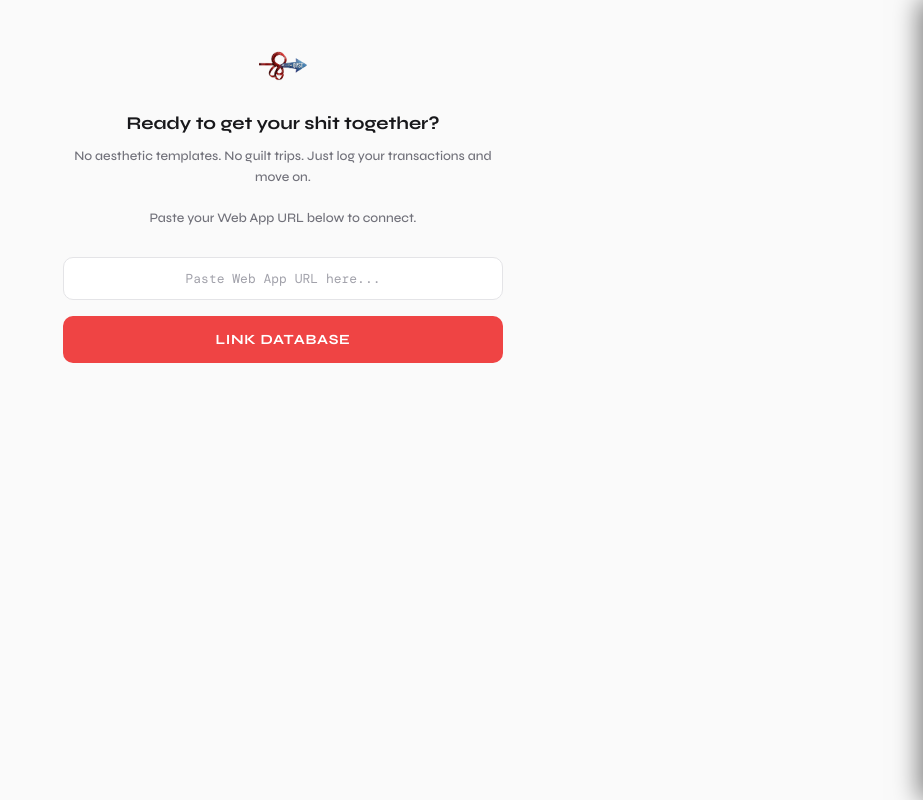
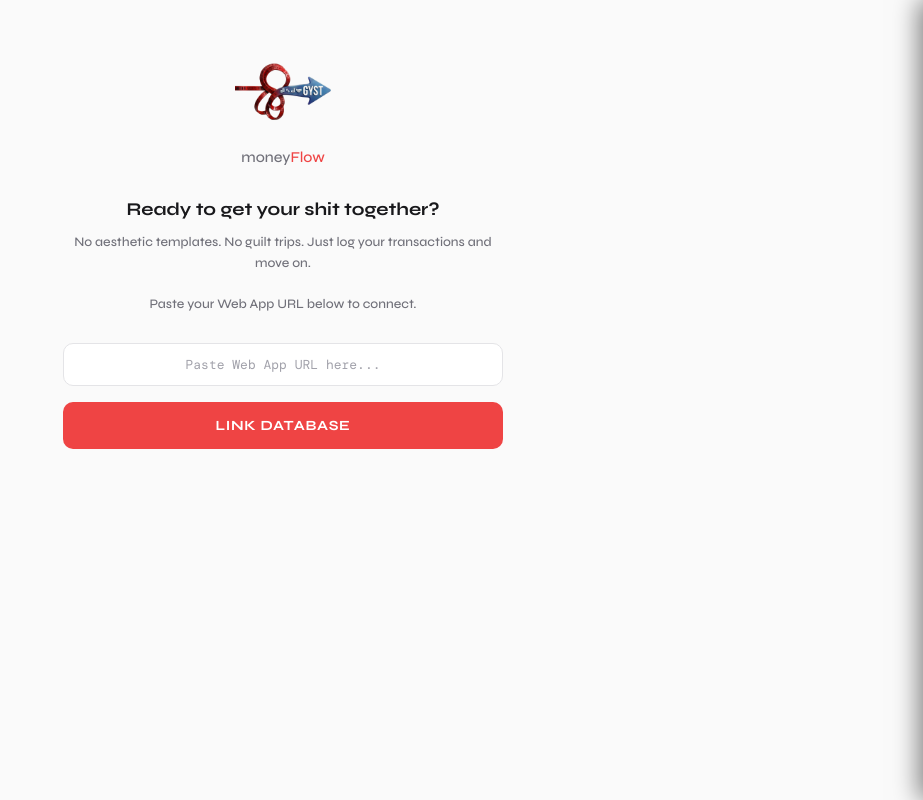
Before and after one commit to kunalvrma/GYST, a plain HTML site: page index.html in a window 1280 px wide. Shown: the whole page, without its empty margins (357-1280 px from the left). Drawn offline with nearby package versions, Linux system fonts and the light colour scheme.

Commit message:
style: refine logo sizing and restore moneyFlow typography

```diff
--- a/index.html
+++ b/index.html
@@ -407,7 +407,10 @@
 
 <body>
     <div id="setup-app" class="app hidden" style="text-align:center; padding-top:40px;">
-        <img src="logo-transparent-bg.png" alt="GYST Logo" style="height:48px; margin-bottom:20px;">
+        <div class="logo" style="margin-bottom:30px; line-height:1.2;">
+            <img src="logo-transparent-bg.png" alt="GYST Logo" style="height:96px; display:block; margin:0 auto 8px;">
+            <span style="font-size:15px; color:var(--t2); font-weight:500;">money<em>Flow</em></span>
+        </div>
         <h2 style="font-size:18px; margin-bottom:12px; font-weight:700; color:var(--t1);">Ready to get your shit together?</h2>
         <p style="font-size:13px; color:var(--t2); margin-bottom:28px; line-height:1.6; padding:0 10px;">
             No aesthetic templates. No guilt trips. Just log your transactions and move on.<br><br>
@@ -418,7 +421,10 @@
     </div>
 
     <div id="load-app" class="app hidden" style="text-align:center; padding-top:60px;">
-        <img src="logo-transparent-bg.png" alt="GYST Logo" style="height:40px; margin-bottom:16px;">
+        <div class="logo" style="margin-bottom:20px; line-height:1.2;">
+            <img src="logo-transparent-bg.png" alt="GYST Logo" style="height:80px; display:block; margin:0 auto 8px;">
+            <span style="font-size:15px; color:var(--t2); font-weight:500;">money<em>Flow</em></span>
+        </div>
         <p style="font-size:12px; color:var(--t2);">Connecting...</p>
     </div>
 
@@ -438,8 +444,8 @@
     <div id="main-app" class="app hidden">
         <div class="hdr">
             <div class="logo" style="display:flex; align-items:center;">
-                <img src="logo-transparent-bg.png" alt="GYST" style="height:28px;">
-                <span id="flow-text" style="font-size:13px; color:transparent; margin-left:8px; font-weight:500; transition: color 0.3s;">Flowed</span>
+                <img src="logo-transparent-bg.png" alt="GYST" style="height:36px;">
+                <span style="font-size:15px; color:var(--t2); margin-left:8px; font-weight:500;">money<em id="flow-text" style="transition: color 0.3s;">Flow</em></span>
                 <div id="sync-indicator" class="hidden" style="width:8px; height:8px; background:var(--t2); border-radius:50%; margin-left:8px;" title="Offline entries pending"></div>
             </div>
             <div id="hamburger-btn" style="font-size:24px; color:var(--t1); cursor:pointer; user-select:none; line-height:1;">&#9776;</div>
```
